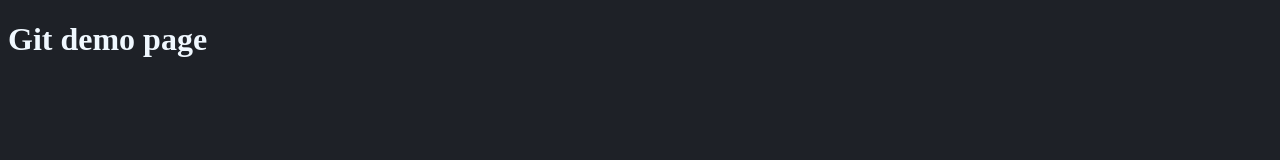
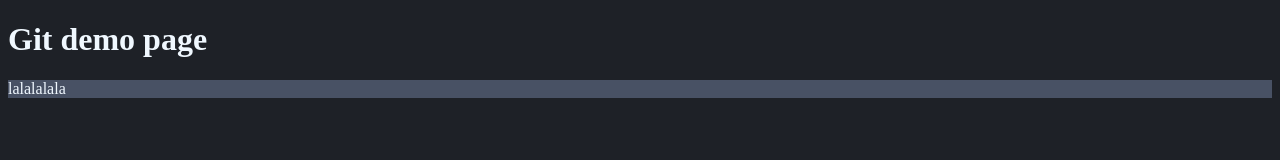
Before and after one commit to amezal/amezal.github.io, a plain HTML site: page index.html in a window 1280 px wide. Drawn offline with Linux system fonts and the light colour scheme.

Commit message:
Added lots of stuff

```diff
--- a/app.js
+++ b/app.js
@@ -1 +1,2 @@
 alert("Hello there");
+console.log("lalalala");
--- a/index.html
+++ b/index.html
@@ -11,6 +11,7 @@
 
 <body>
 <h1>Git demo page</h1>
+<p>lalalalala</p>
 </body>
 
 </html>
--- a/styles.css
+++ b/styles.css
@@ -2,3 +2,7 @@ body{
     background-color: #1E2127;
     color:aliceblue;
 }
+
+p{
+    background-color: #485164;
+}
```
